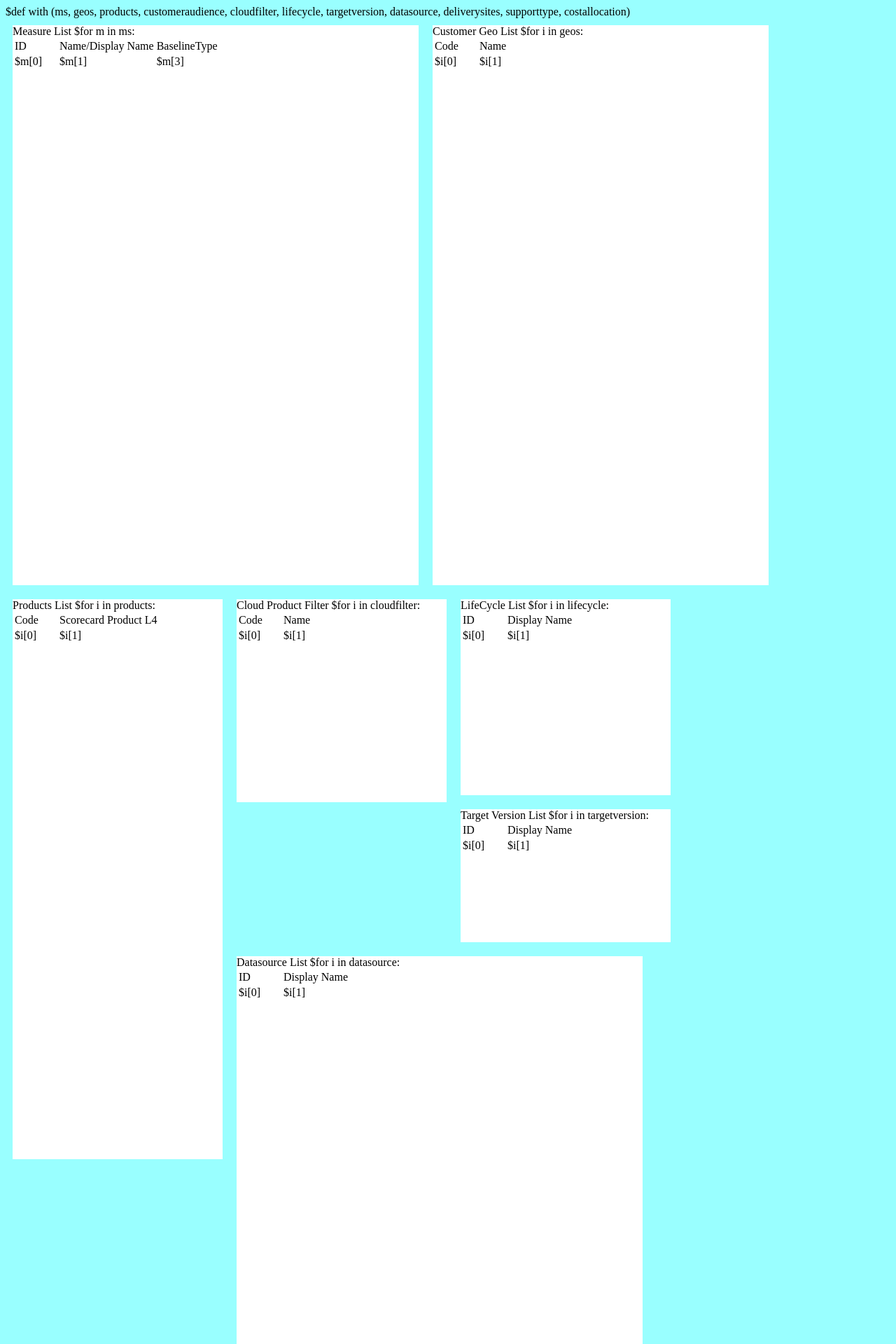
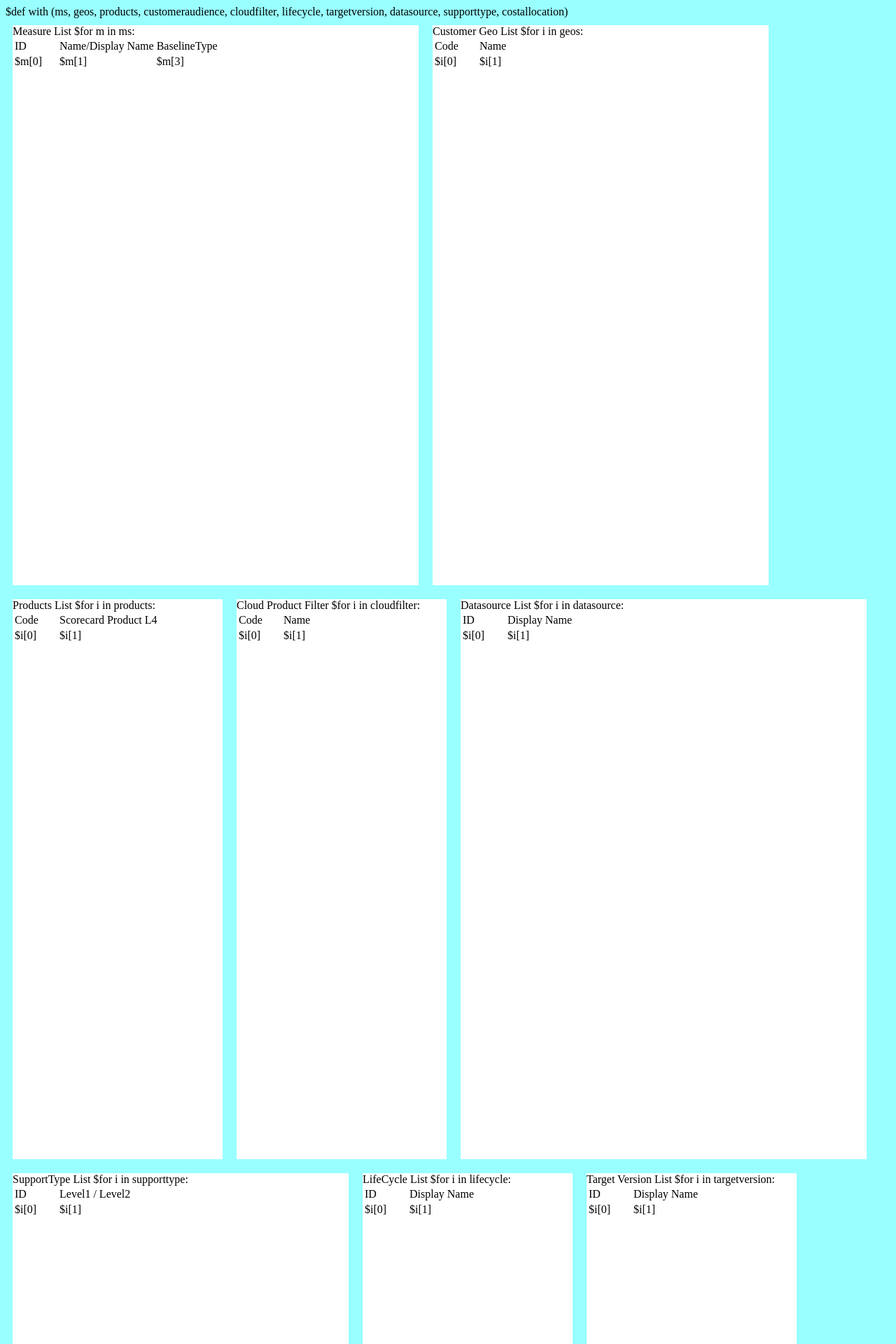
Before and after one commit to rav009/Data-Vertifier, a Python web app: template Data Vertifier/TEMPLATES/csadim.html in a window 1280 px wide. Shown: the top 1920 px of the page at 70% size. Run offline with Jinja, Linux system fonts and the light colour scheme; the template is opened without the code that fills it, so the values that code supplies are empty.

Commit message:
no message

```diff
--- a/Data Vertifier/CSA_handler.py
+++ b/Data Vertifier/CSA_handler.py
@@ -14,7 +14,6 @@ class CSADim:
         lifecycle = dimdao.LoadLifecycle()
         targetversion = dimdao.LoadTargetVersion()
         datasource = dimdao.LoadDataSource()
-        deliverysites = dimdao.LoadDimDeliverySite()
         supporttype = dimdao.LoadSupportType()
         costallocation = dimdao.LoadCSSCostAllocation()
-        return main.render_plain.csadim(measures, geos, products, customeraudience, cloudfilter, lifecycle, targetversion, datasource, deliverysites, supporttype, costallocation)
+        return main.render_plain.csadim(measures, geos, products, customeraudience, cloudfilter, lifecycle, targetversion, datasource,supporttype, costallocation)
--- a/Data Vertifier/TEMPLATES/csadim.html
+++ b/Data Vertifier/TEMPLATES/csadim.html
@@ -1,4 +1,4 @@
-$def with (ms, geos, products, customeraudience, cloudfilter, lifecycle, targetversion, datasource, deliverysites, supporttype,  costallocation)
+$def with (ms, geos, products, customeraudience, cloudfilter, lifecycle, targetversion, datasource, supporttype,  costallocation)
 <title>CSA Dimensions List</title>
 
 <style>
@@ -66,7 +66,7 @@ $def with (ms, geos, products, customeraudience, cloudfilter, lifecycle, targetv
     </table>
 </div>
 
-<div style="height:290px">
+<div>
     Cloud Product Filter
     <table>
         <tr>
@@ -74,36 +74,6 @@ $def with (ms, geos, products, customeraudience, cloudfilter, lifecycle, targetv
             <td>Name</td>
         </tr>
     $for i in cloudfilter:
-        <tr>
-            <td>$i[0]</td>
-            <td>$i[1]</td>
-        </tr>
-    </table>
-</div>
-
-<div style="height:280px">
-    LifeCycle List
-    <table>
-        <tr>
-            <td>ID</td>
-            <td>Display Name</td>
-        </tr>
-    $for i in lifecycle:
-        <tr>
-            <td>$i[0]</td>
-            <td>$i[1]</td>
-        </tr>
-    </table>
-</div>
-
-<div style="height:190px">
-    Target Version List
-    <table>
-        <tr>
-            <td>ID</td>
-            <td>Display Name</td>
-        </tr>
-    $for i in targetversion:
         <tr>
             <td>$i[0]</td>
             <td>$i[1]</td>
@@ -142,13 +112,43 @@ $def with (ms, geos, products, customeraudience, cloudfilter, lifecycle, targetv
 </div>
 
 <div>
-    DeliverySites List
+    LifeCycle List
     <table>
         <tr>
             <td>ID</td>
             <td>Display Name</td>
         </tr>
-    $for i in deliverysites:
+    $for i in lifecycle:
+        <tr>
+            <td>$i[0]</td>
+            <td>$i[1]</td>
+        </tr>
+    </table>
+</div>
+
+<div>
+    Target Version List
+    <table>
+        <tr>
+            <td>ID</td>
+            <td>Display Name</td>
+        </tr>
+    $for i in targetversion:
+        <tr>
+            <td>$i[0]</td>
+            <td>$i[1]</td>
+        </tr>
+    </table>
+</div>
+
+<div style="width:580px">
+    CSS Cost Allocation
+    <table>
+        <tr>
+            <td>Code</td>
+            <td>LOB + NAME</td>
+        </tr>
+    $for i in costallocation:
         <tr>
             <td>$i[0]</td>
             <td>$i[1]</td>
@@ -170,18 +170,3 @@ $def with (ms, geos, products, customeraudience, cloudfilter, lifecycle, targetv
         </tr>
     </table>
 </div>
-
-<div style="width:580px">
-    CSS Cost Allocation
-    <table>
-        <tr>
-            <td>Code</td>
-            <td>LOB + NAME</td>
-        </tr>
-    $for i in costallocation:
-        <tr>
-            <td>$i[0]</td>
-            <td>$i[1]</td>
-        </tr>
-    </table>
-</div>
--- a/Data Vertifier/main.py
+++ b/Data Vertifier/main.py
@@ -44,7 +44,7 @@ urls = (
 connstr_d = 'Provider=SQLOLEDB.1;data source=v-rewei-pc;initial catalog=GBS_StagingDB;Integrated Security=SSPI;'
 connstr_p = 'Provider=SQLOLEDB.1;data source=gbs-cosmos-prod;initial catalog=GBS_StagingDB;Integrated Security=SSPI;'
 connstr_us = 'Provider=SQLOLEDB.1;data source=gbs-cosmos-us;initial catalog=GBS_StagingDB;Integrated Security=SSPI;'
-connstr_csa = 'Provider=SQLOLEDB.1;data source=mastvm03;initial catalog=CSA_DM;Integrated Security=SSPI;'
+connstr_csa = 'Provider=SQLOLEDB.1;data source=mastvm04;initial catalog=CSA_DM;Integrated Security=SSPI;'
 
 def GetCurrentDBName(connstr):
     import re
```
